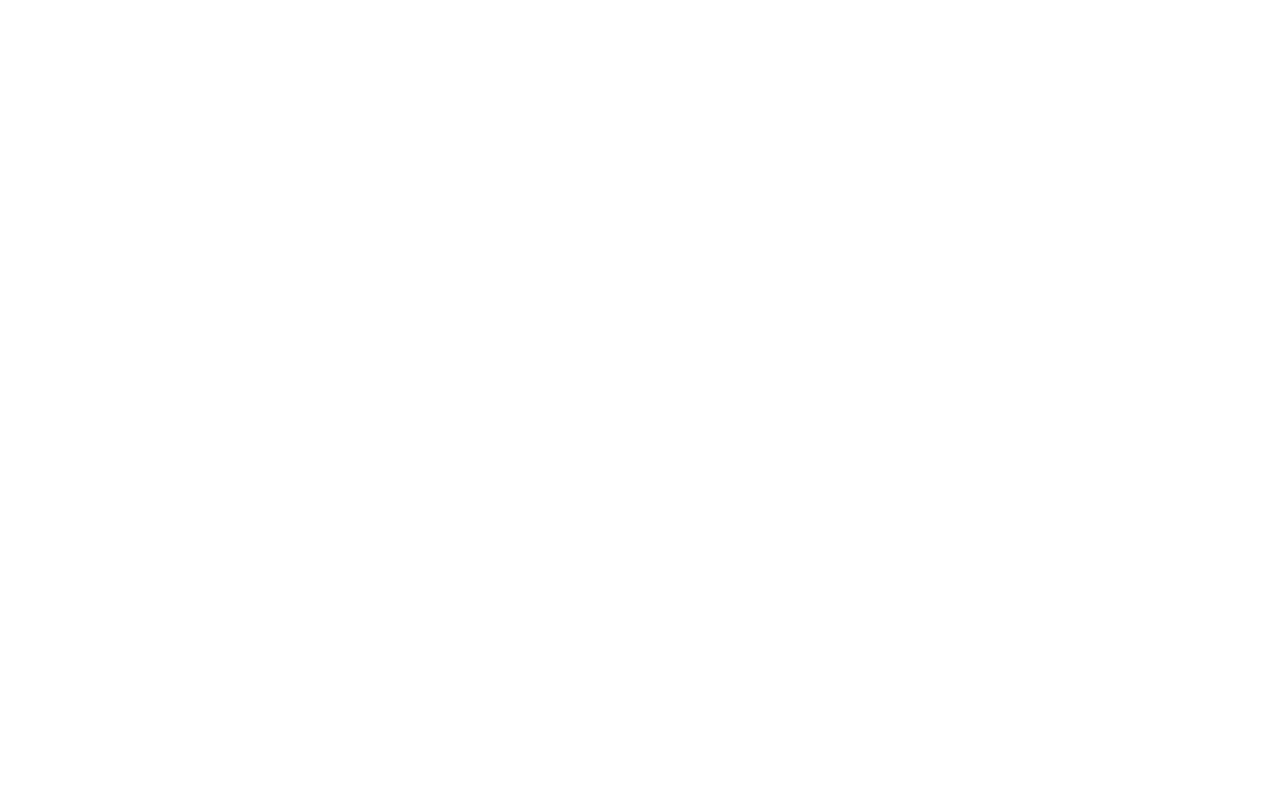
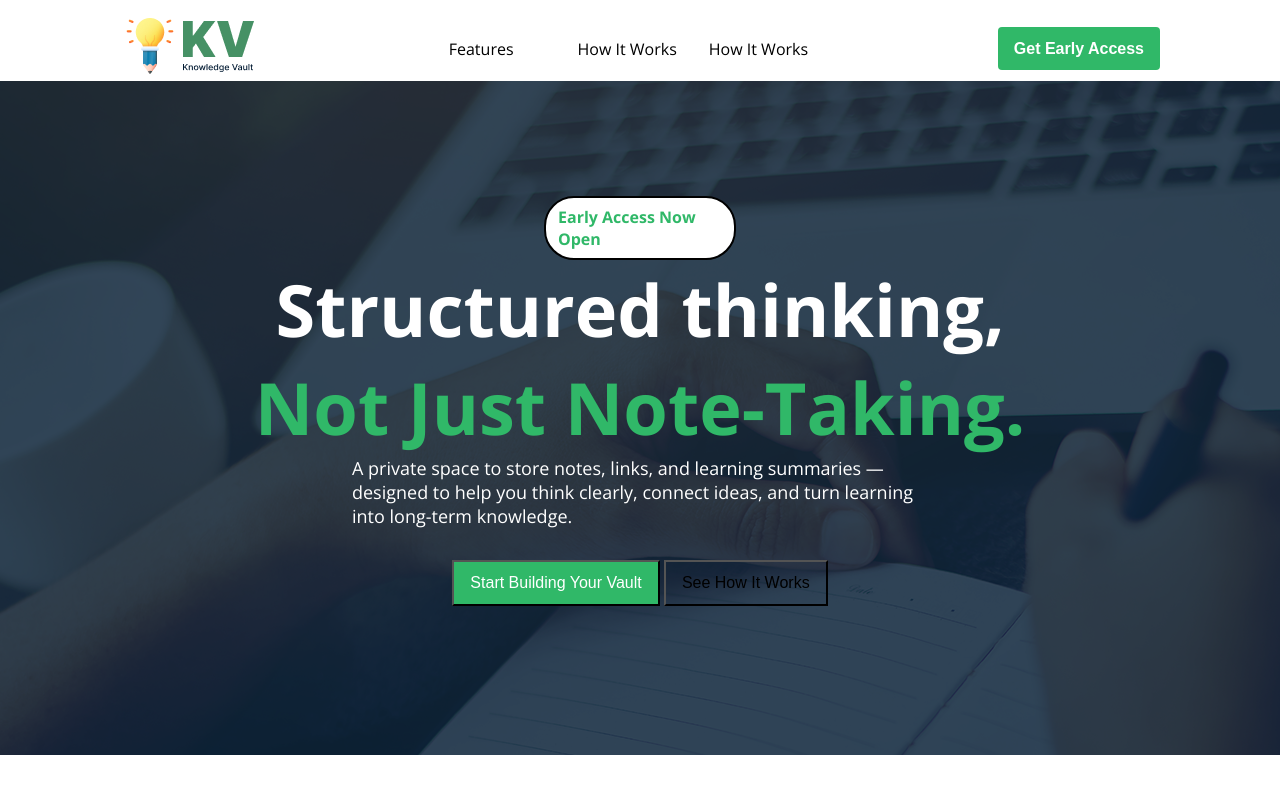
Before and after one commit to musfhiq7/Structure-Thinking-Assignment, a plain HTML site: page index.html in a window 1280 px wide. Drawn offline with nearby package versions, Linux system fonts and the light colour scheme.

Commit message:
nav and banner update

```diff
--- a/index.html
+++ b/index.html
@@ -4,8 +4,40 @@
     <meta charset="UTF-8">
     <meta name="viewport" content="width=device-width, initial-scale=1.0">
     <title>Musfhiq Murad Tanvir</title>
+    <link rel="preconnect" href="https://fonts.googleapis.com">
+<link rel="preconnect" href="https://fonts.gstatic.com" crossorigin>
+<link href="https://fonts.googleapis.com/css2?family=Inter:ital,opsz,wght@0,14..32,100..900;1,14..32,100..900&family=Open+Sans:ital,wght@0,300..800;1,300..800&display=swap" rel="stylesheet">
+<link rel="stylesheet" href="styles/protfolio.css">
 </head>
-<body>
+<body class="font-open-sans">
+    <header>
+        <nav>
+            <div class="logo">
+               <img src="assets/logo-navbar.png" alt="">
+            </div>
+         <div class="list">
+               <p><a href="Features">Features</p>
+               <p><a href="How It Works">How It Works</a></p>
+               <p><a href="How It Works">How It Works</a></p>
+            </ul></div>
+            <button class="btn"></a> Get Early Access</button></div>
+        </nav>
+    </header>
+    <section id="banner">
+
+        <div class="banner-container">
+            <h3>Early Access Now Open</h3>
+            <h1>Structured thinking,</h1>
+            <h1 class="green">Not Just Note-Taking.</h1>
+            <p>A private space to store notes, links, and learning summaries — designed to
+              help you think clearly, connect ideas, and turn learning into long-term knowledge.</p>
+            <div>
+                <button class="btn btn1">Start Building Your Vault</button>
+                <button class="btn btn2">See How It Works</button>
+            </div>
+        </div>
+
+    </section>
 
 </body>
 </html>
--- /dev/null
+++ b/styles/protfolio.css
@@ -0,0 +1,104 @@
+*{
+    margin: 0;
+    padding: 0;
+    box-sizing: border-box;
+}
+.font-open-sans {
+  font-family: "Open Sans", sans-serif;
+  font-optical-sizing: auto;
+
+}
+header{
+    background-color: #FFFFFF;
+    padding-top: 16px;
+}
+nav{
+    display: flex;
+    justify-content: space-between;
+    /* width: 1600px; */
+    /* height: 92px; */
+    align-items: center;
+
+}
+nav .list{
+    display: flex;
+   gap: 32px;
+   align-items: center;
+
+}
+nav .list p a {
+    text-decoration: none;
+    font-size: 16px;
+    color: #000000;
+}
+nav .list p{
+    justify-content: space-between;
+}
+
+
+nav  .btn a {
+    align-items: center;
+}
+.logo img{
+margin-left: 120px;
+width: 139px ;height: 60px;
+}
+nav .btn {
+   background-color: #30B868;
+   border: none;
+   border-radius:4px ;
+   font-size: 16px;
+   font-weight: 600;
+   line-height: 19px;
+   color: #FFFFFF;
+   padding: 12px 16px;
+   margin-right: 120px;
+   cursor: pointer;
+
+}
+#banner .banner-container{
+    background-image: url(../assets/hero-bg.png);
+    padding-top: 115px;
+    height: 674px;
+    display: flex;
+    flex-direction: column;
+    align-items: center;
+    /* justify-content: center; */
+}
+#banner .banner-container h3{
+    width: 15%;
+    display: flex;
+   justify-content: center;
+   align-items: center;
+   padding: 8px 12px;
+    border: 2px solid black;
+    border-radius: 30px;
+    font-size: 16px;
+    color:#30B868;
+    background-color: #FFFFFF;
+}
+#banner .banner-container h1{
+    font-size: 72px;
+    color: #FFFFFF;
+}
+#banner .banner-container .green{
+    color: #30B868;
+}
+#banner .banner-container p{
+    font-size: 18px;
+    color: #FFFFFF;
+    width: 45%;
+    margin-bottom: 32px;
+}
+.banner-container .btn{
+    font-size: 16px;
+    font-style:600px;
+    padding: 12px 16px;
+}
+.btn2{
+    background: transparent;
+}
+.btn1{
+    background-color: #30B868;
+    color: white;
+}
```
